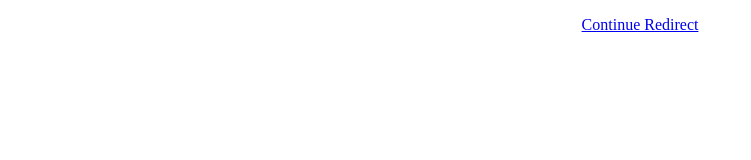
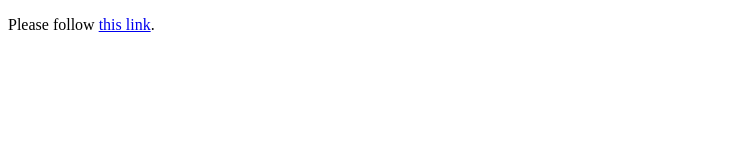
Before and after one commit to Bogtowne/Bogtowne.github.io, a plain HTML site: page index.html in a window 1280 px wide. Shown: the whole page, without its empty margins (0-751 px from the left). Drawn offline with Linux system fonts and the light colour scheme.

Commit message:
Update index.html

```diff
--- a/index.html
+++ b/index.html
@@ -1,9 +1,9 @@
 <!DOCTYPE html>
 <html>
-<head>
-<style>
-  p{text-align: center}
-</style>
+  <head>
+    <meta http-equiv="refresh" content="7; url='Home.html'" />
   </head>
-  <p><a href="Home.html">Continue Redirect<a></p>
-    </html>
+  <body>
+    <p>Please follow <a href="Home.html">this link</a>.</p>
+  </body>
+</html>
```
